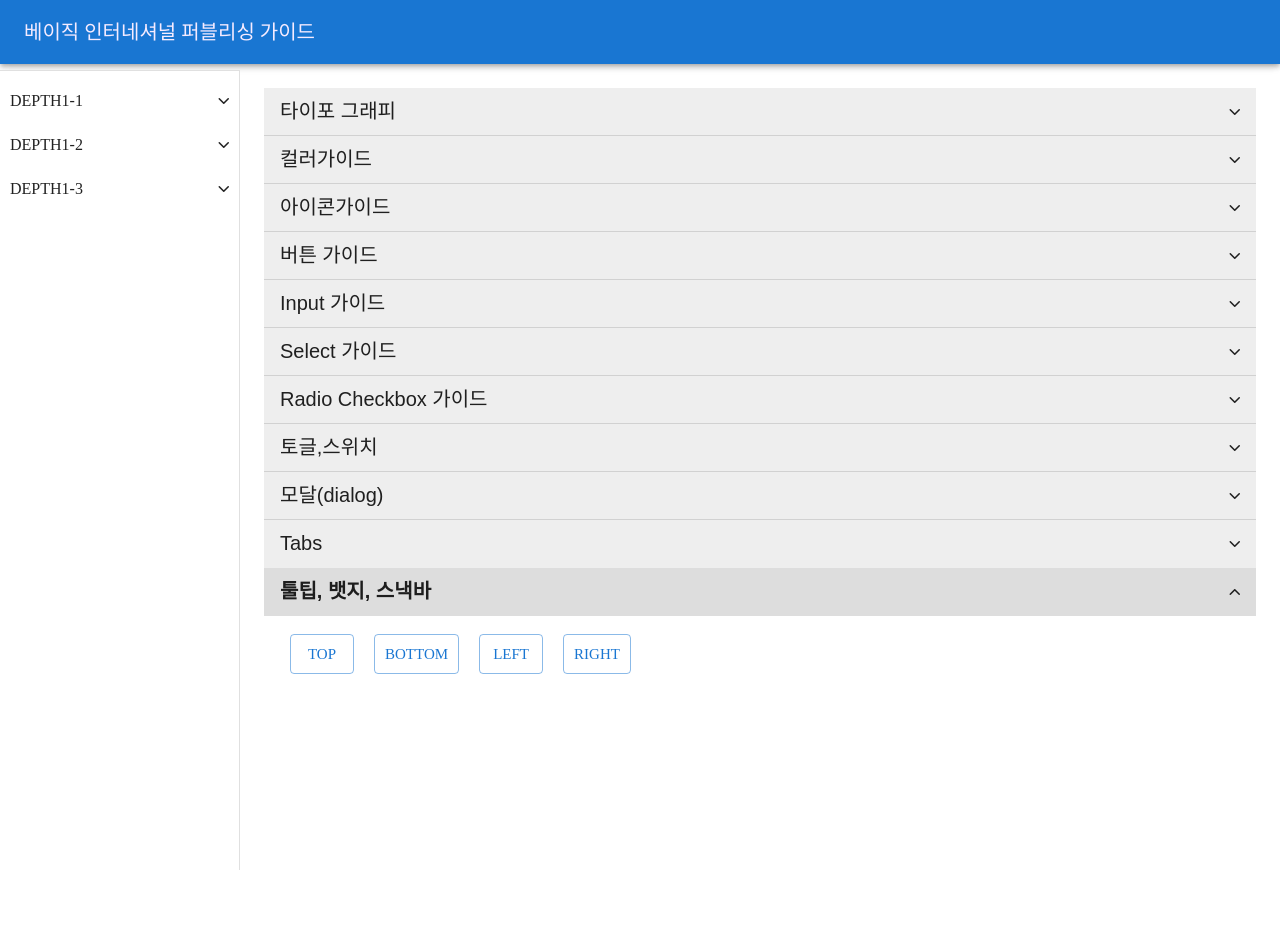
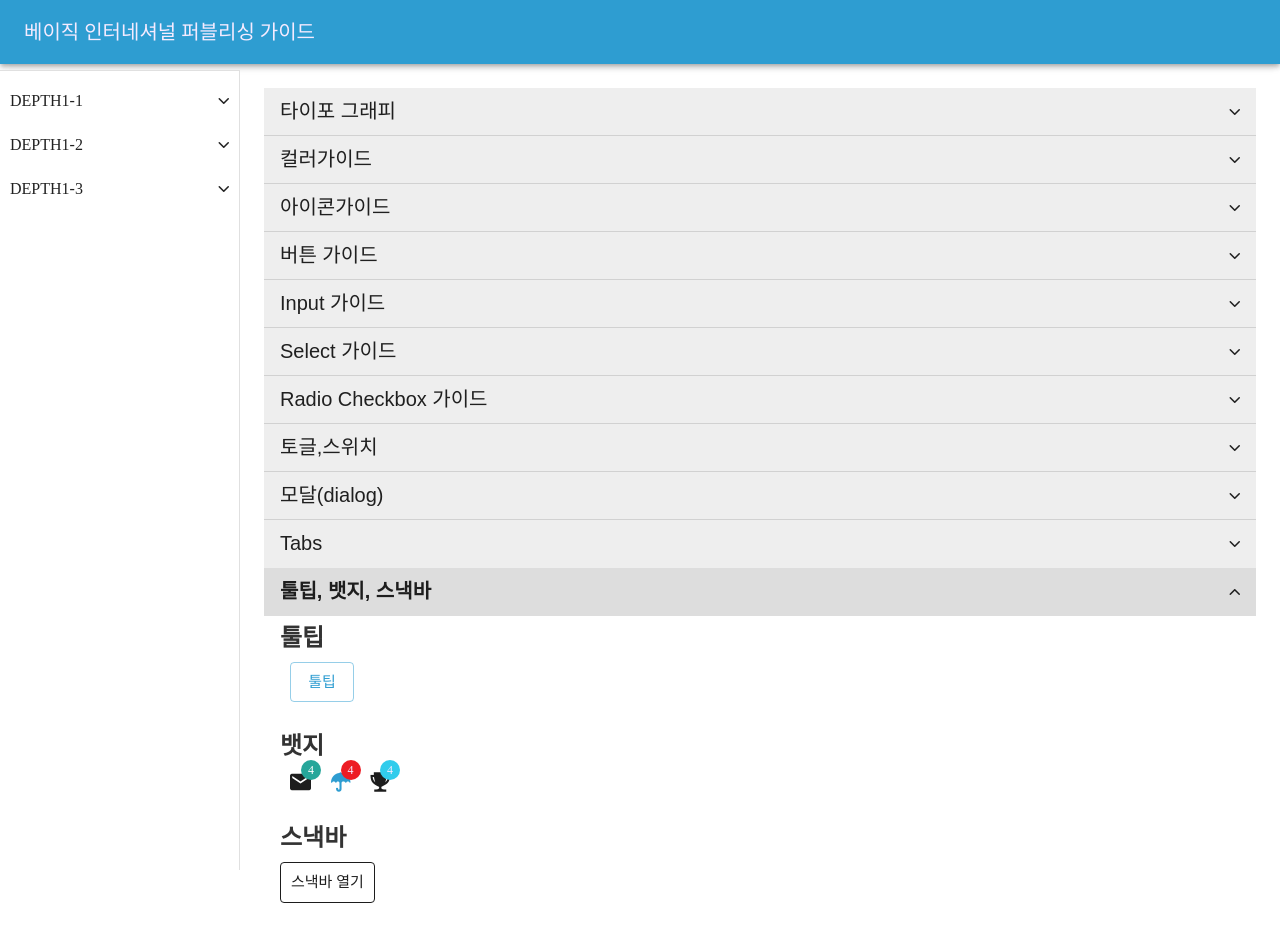
Before and after one commit to timesky82/timesky-react, a Next.js app: page /pub in a window 1280 px wide. Before the commit the page ends 800 px from the top, so only its background shows below. Built offline with nearby package versions, Linux system fonts and the light colour scheme.

Commit message:
스낵바

```diff
--- a/public/scss/helper.scss
+++ b/public/scss/helper.scss
@@ -2,6 +2,7 @@
     justify-content: space-between !important;
 }
 .mt10{margin-top: 10px!important;}
+.mt20{margin-top: 20px!important;}
 .mb10 {
     margin-bottom: 10px !important;
 }
--- a/src/ThemeRegistry/theme.ts
+++ b/src/ThemeRegistry/theme.ts
@@ -39,37 +39,37 @@ const theme = createTheme({
       contrastText: "#F5EBFF",
     },
     primary: {
-      main: "#1976d2",
+      main: "#2e9dd1",
       light: "#42a5f5",
       dark: "#1565c0",
       contrastText: "#F5EBFF",
     },
     secondary: {
+      main: "#26a69a",
       light: "#ba68c8",
-      main: "#9c27b0",
       dark: "#7b1fa2",
     },
     error: {
       light: "#ef5350",
-      main: "#d32f2f",
+      main: "#ed1c24",
       dark: "#c62828",
       contrastText: "#F5EBFF",
     },
     warning: {
       light: "#ff9800",
-      main: "#ed6c02",
+      main: "#fda306",
       dark: "#e65100",
       contrastText: "#F5EBFF",
     },
     info: {
       light: "#03a9f4",
-      main: "#0288d1",
+      main: "#31ccec",
       dark: "#01579b",
       contrastText: "#F5EBFF",
     },
     success: {
       light: "#4caf50",
-      main: "#2e7d32",
+      main: "#339f63",
       dark: "#1b5e20",
       contrastText: "#F5EBFF",
     },
--- a/src/app/pub/tooltipGuideComponent.tsx
+++ b/src/app/pub/tooltipGuideComponent.tsx
@@ -1,33 +1,99 @@
 "use client";
 import * as React from "react";
-import Box from "@mui/material/Box";
-import Grid from "@mui/material/Grid";
 import Button from "@mui/material/Button";
 import Tooltip from "@mui/material/Tooltip";
+import ClickAwayListener from "@mui/material/ClickAwayListener";
+import Badge from "@mui/material/Badge";
+import Snackbar from "@mui/material/Snackbar";
+export default function PositionedTooltips() {
+  const [stateTootip_1, setStateTootip_1] = React.useState(false);
 
-export default function PositionedTooltips() {
+  const clTooltip = () => {
+    setStateTootip_1(false);
+  };
+
+  const openTooltip = () => {
+    setStateTootip_1(true);
+  };
+
+  const [open, setOpen] = React.useState(false);
+
+  const handleClick = () => {
+    setOpen(true);
+  };
+
+  const handleClose = (
+    event: React.SyntheticEvent | Event,
+    reason?: string
+  ) => {
+    if (reason === "clickaway") {
+      return;
+    }
+
+    setOpen(false);
+  };
+
+  const action = (
+    <React.Fragment>
+      <Button
+        size="small"
+        aria-label="close"
+        color="inherit"
+        onClick={handleClose}
+      >
+        <i className="ion ion-ios-close text_24"></i>
+        <span className="a11y">닫기</span>
+      </Button>
+    </React.Fragment>
+  );
   return (
-    <div className="row">
-      <Tooltip className="ma10" title="top" placement="top">
-        <Button variant="outlined" size="large">
-          top
+    <>
+      <h3 className="text_h3">툴팁</h3>
+      <div className="row">
+        <ClickAwayListener onClickAway={clTooltip}>
+          <Tooltip
+            className="ma10"
+            title="툴팁입니다."
+            placement="bottom"
+            onClose={clTooltip}
+            open={stateTootip_1}
+          >
+            <Button
+              variant="outlined"
+              size="large"
+              onMouseEnter={openTooltip}
+              onClick={openTooltip}
+            >
+              툴팁
+            </Button>
+          </Tooltip>
+        </ClickAwayListener>
+      </div>
+      <h3 className="txt_h3 mt20">뱃지</h3>
+      <div className="row">
+        <Badge badgeContent={4} color="secondary" className="ma10">
+          <i className="ion ion-md-mail text_dark text_24"></i>
+        </Badge>
+        <Badge badgeContent={4} color="error" className="ma10">
+          <i className="ion ion-md-umbrella text_24 text_primary"></i>
+        </Badge>
+        <Badge badgeContent={4} color="info" className="ma10 text_dark">
+          <i className="ion ion-md-trophy text_24"></i>
+        </Badge>
+      </div>
+      <h3 className="txt_h3 mt20">스낵바</h3>
+      <div className="row">
+        <Button className="text_dark mt10" onClick={handleClick} variant="outlined" size="large">
+          스낵바 열기
         </Button>
-      </Tooltip>
-      <Tooltip className="ma10" title="bottom" placement="bottom">
-        <Button variant="outlined" size="large">
-          bottom
-        </Button>
-      </Tooltip>
-      <Tooltip className="ma10" title="left" placement="left">
-        <Button variant="outlined" size="large">
-          left
-        </Button>
-      </Tooltip>
-      <Tooltip className="ma10" title="right" placement="right">
-        <Button variant="outlined" size="large">
-          right
-        </Button>
-      </Tooltip>
-    </div>
+        <Snackbar
+          open={open}
+          autoHideDuration={6000}
+          onClose={handleClose}
+          message="스낵바입니다."
+          action={action}
+        />
+      </div>
+    </>
   );
 }
```
